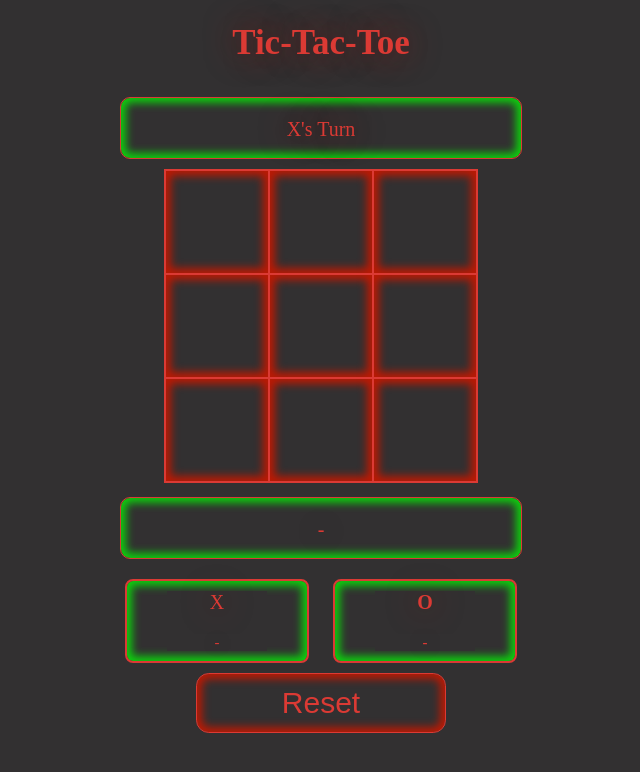
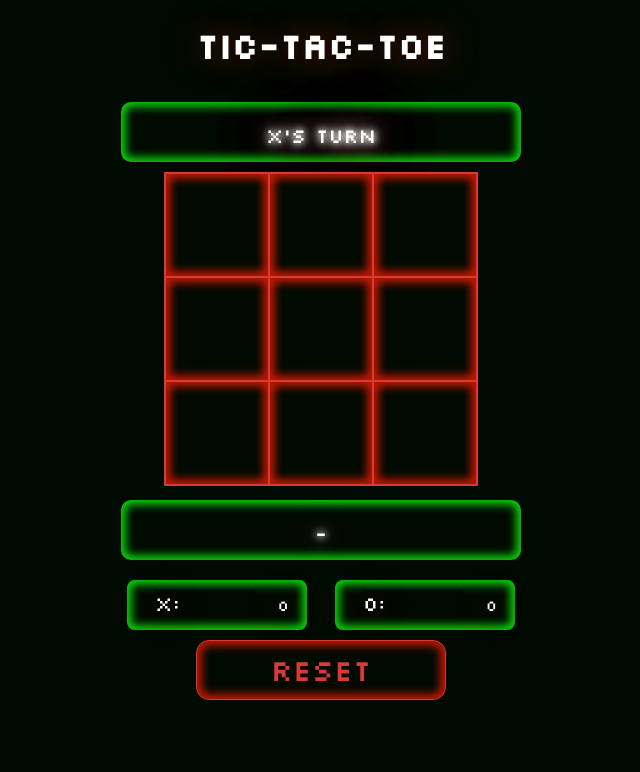
Before and after one commit to Dan00328/TicTacToe, a plain HTML site: page index.html in a window 1280 px wide. Shown: the whole page, without its empty margins (319-959 px from the left). Drawn offline with Linux system fonts and the light colour scheme; a web font is replaced by a local one.

Commit message:
BestTicTacToe

```diff
--- a/index.html
+++ b/index.html
@@ -3,14 +3,19 @@
 
     <head>
         <title>Tic Tac Toe</title>
+        <link rel="preconnect" href="https://fonts.googleapis.com">
+        <link rel="preconnect" href="https://fonts.gstatic.com" crossorigin>
+        <link
+            href="https://fonts.googleapis.com/css2?family=Bungee+Inline&family=Caveat&family=Changa:wght@200&family=Cinzel&family=Cinzel+Decorative&family=Dancing+Script&family=Press+Start+2P&family=Silkscreen&family=VT323&display=swap"
+            rel="stylesheet">
         <link rel="stylesheet" href="style.css">
         <script src="myScript.js"></script>
     </head>
 
     <body>
-        <h1 class="titlu">Tic-Tac-Toe</h1>
+        <h1 class="titlu neonText ">Tic-Tac-Toe</h1>
         <div class="winmessage glow">
-            <p id="playerturn" class="wintext">X's Turn</p>
+            <p id="playerturn" class="wintext neonText ">X's Turn</p>
         </div><br>
         <table>
             <tr>
@@ -30,16 +35,14 @@
             </tr>
         </table><br>
         <div class="winmessage glow">
-            <p id="winner" class="wintext">-</p>
+            <p id="winner" class="wintext neonText ">-</p>
         </div><br>
         <div class="scoreBoard glow">
-            <p class="titluscore">X</p><br>
-            <p id="s1" class="score">-</p>
+            <p class="titluscore neonText ">X: </p> <p id="s1" class="score neonText "> 0</p>
         </div>
 
-        <div class="scoreBoard glow">
-            <h3 class="titluscore">O</h3><br>
-            <h4 id="s2" class="score">-</h4>
+        <div class="scoreBoard glow ">
+            <p class="titluscore neonText ">O: </p> <p id="s2" class="score neonText "> 0</p>
         </div>
         <br>
 
--- a/style.css
+++ b/style.css
@@ -1,9 +1,38 @@
 * {
     text-align: center;
-    background-color: #323031;
+
+    background-color: #010a01;
     color: #db3a34;
     user-select: none;
+    font-family: 'Silkscreen', cursive;
 }
+.neonText {
+    color: #ffffff;
+    text-shadow:
+        0 0 7px #fff,
+        0 0 10px #fff,
+        0 0 21px #fff,
+        0 0 42px #db3a34,
+        0 0 82px #db3a34,
+        0 0 92px #db3a34,
+        0 0 102px #db3a34,
+        0 0 151px #db3a34;
+
+  }
+  .neonText:hover{
+    color: #db3a34;
+    text-shadow:
+    0 0 7px #ffffff,
+    0 0 10px #fff,
+    0 0 21px #fff,
+    0 0 42px #db3a34,
+    0 0 82px #db3a34,
+    0 0 92px #db3a34,
+    0 0 102px #db3a34,
+    0 0 151px #db3a34;
+
+
+  }
 
 .titlu {
 
@@ -14,41 +43,35 @@
 
 .titluscore {
     text-shadow: 0 0 2rem #721815;
-    display: inline-block;
+    display: inline-flex;
     width: 100px;
     font-size: 30px;
     padding: 0%;
+
     margin: 10px;
     font-size: 20px;
 
+
 }
 
-.titluscore:hover {
 
-    color: #ff0000;
-}
 
 .score {
     text-shadow: 0 0 2rem #721815;
-    display: inline-block;
+    display: inline;
     width: 100px;
     padding: 0%;
-    margin: 10px;
+    margin: 0px;
     font-size: 15px;
 
 }
 
-.score:hover {
 
-    color: #ff0000;
-
-}
 
 .scoreBoard {
-    border: 2px solid #db3a34;
     border-radius: 0.5rem;
     width: 180px;
-    height: 80px;
+    height: 50px;
     font-size: 25px;
     margin: 10px;
     display: inline-block;
@@ -98,7 +121,6 @@ table {
 }
 
 .winmessage {
-    border: 1px solid #db3a34;
     border-radius: 10px;
     height: 30px;
     margin: 10px;
@@ -114,8 +136,3 @@ table {
     display: inline-block;
     width: 350px;
 }
-
-.wintext:hover {
-    color: #ff0000;
-    text-shadow: 0 0 2rem #721815;
-}
```
Also changed, not shown: images/unknown.png (deleted), images/zero.png (deleted).
